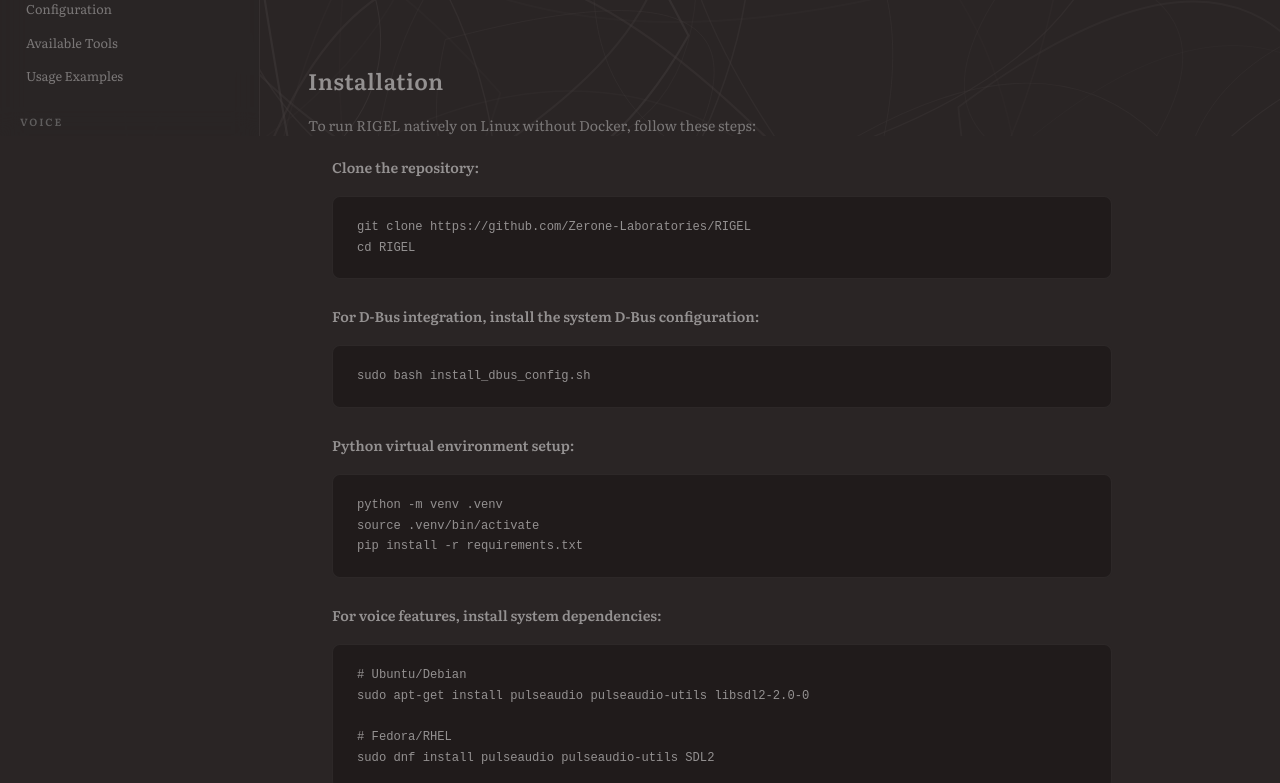
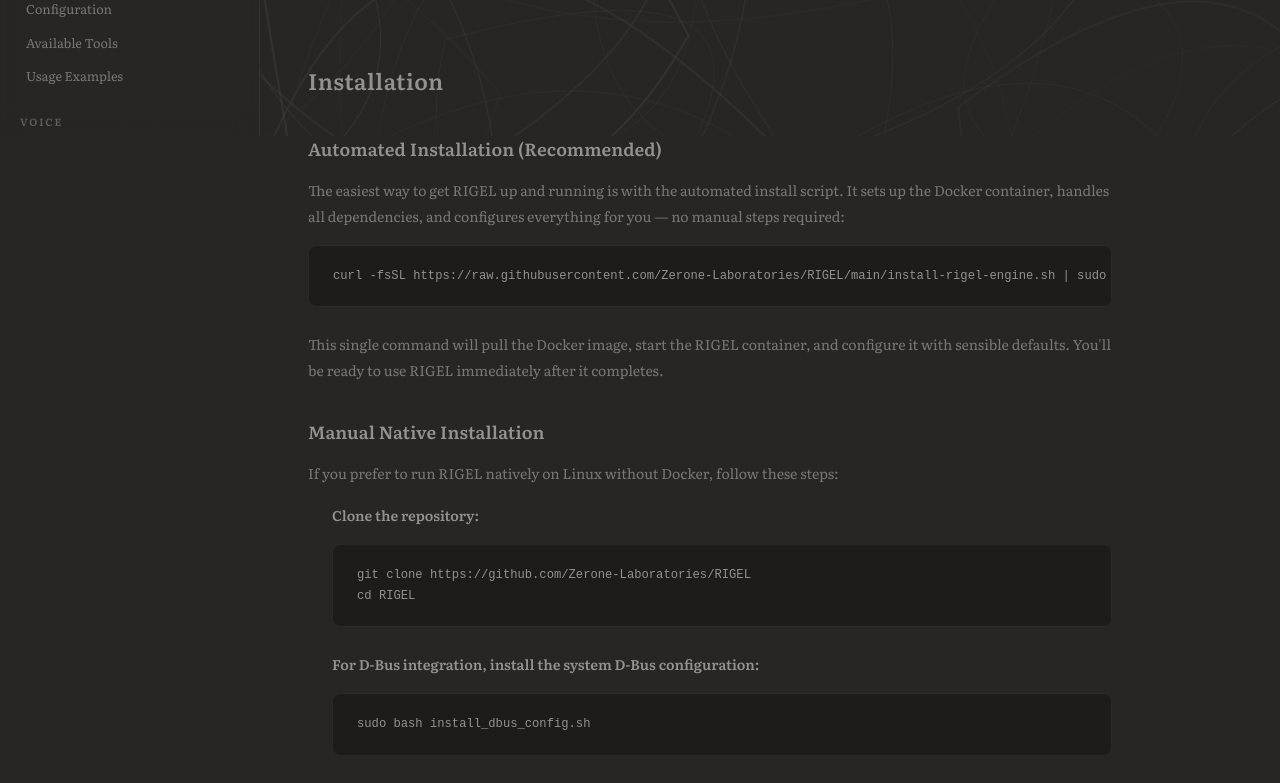
Before and after one commit to z3r0n3br4instorm/rigel-landing, a Next.js app: page /docs in a window 1280 px wide. Shown: the part 664-1447 px from the top of the page. Built offline with nearby package versions, Linux system fonts and the light colour scheme.

Commit message:
feat: updated docs

```diff
--- a/app/docs/docsContent.ts
+++ b/app/docs/docsContent.ts
@@ -25,7 +25,13 @@
     id: "installation",
     title: "Installation",
     html: `
-      <p>To run RIGEL natively on Linux without Docker, follow these steps:</p>
+      <h3>Automated Installation (Recommended)</h3>
+      <p>The easiest way to get RIGEL up and running is with the automated install script. It sets up the Docker container, handles all dependencies, and configures everything for you — no manual steps required:</p>
+      <pre><code>curl -fsSL https://raw.githubusercontent.com/Zerone-Laboratories/RIGEL/main/install-rigel-engine.sh | sudo -E bash</code></pre>
+      <p>This single command will pull the Docker image, start the RIGEL container, and configure it with sensible defaults. You'll be ready to use RIGEL immediately after it completes.</p>
+
+      <h3>Manual Native Installation</h3>
+      <p>If you prefer to run RIGEL natively on Linux without Docker, follow these steps:</p>
       <ol>
         <li><strong>Clone the repository:</strong>
           <pre><code>git clone https://github.com/Zerone-Laboratories/RIGEL
@@ -57,7 +63,12 @@
     id: "quick-start",
     title: "Quick Start",
     html: `
-      <p>RIGEL offers two server modes to suit different use cases and environments:</p>
+      <p>RIGEL offers two server modes to suit different use cases and environments.</p>
+
+      <div class="note">
+        <strong>Already used the automated install script?</strong> If you ran <code>curl -fsSL https://raw.githubusercontent.com/Zerone-Laboratories/RIGEL/main/install-rigel-engine.sh | sudo -E bash</code>, your RIGEL container is already running with autoconfiguration — you can skip the manual steps below and start using RIGEL right away.
+      </div>
+
       <h3>D-Bus Server (Linux Desktop Integration)</h3>
       <p>RIGEL's D-Bus server provides system-wide AI assistance with advanced tool capabilities, perfect for Linux desktop integration.</p>
       <pre><code># Using the main launcher (recommended)
```
